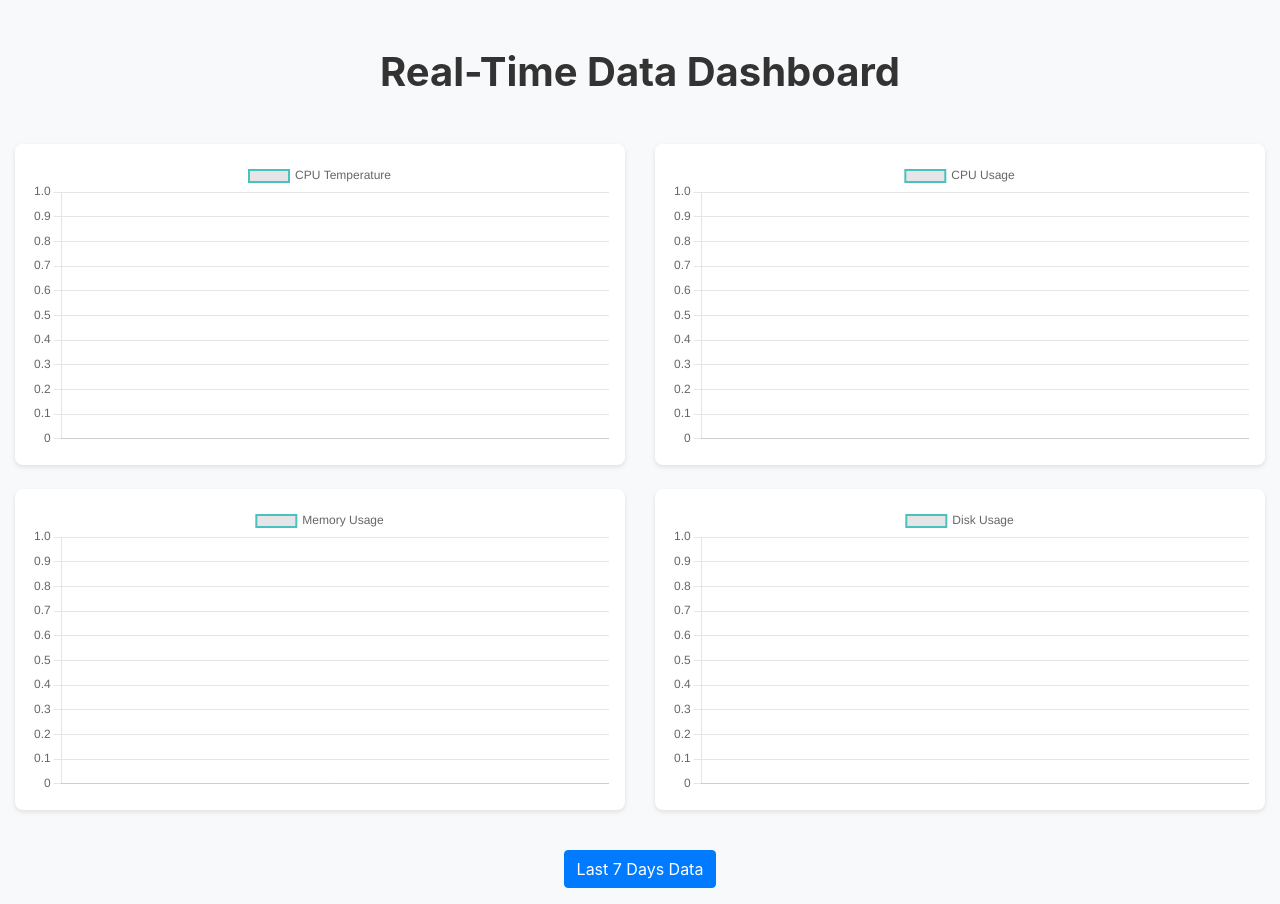
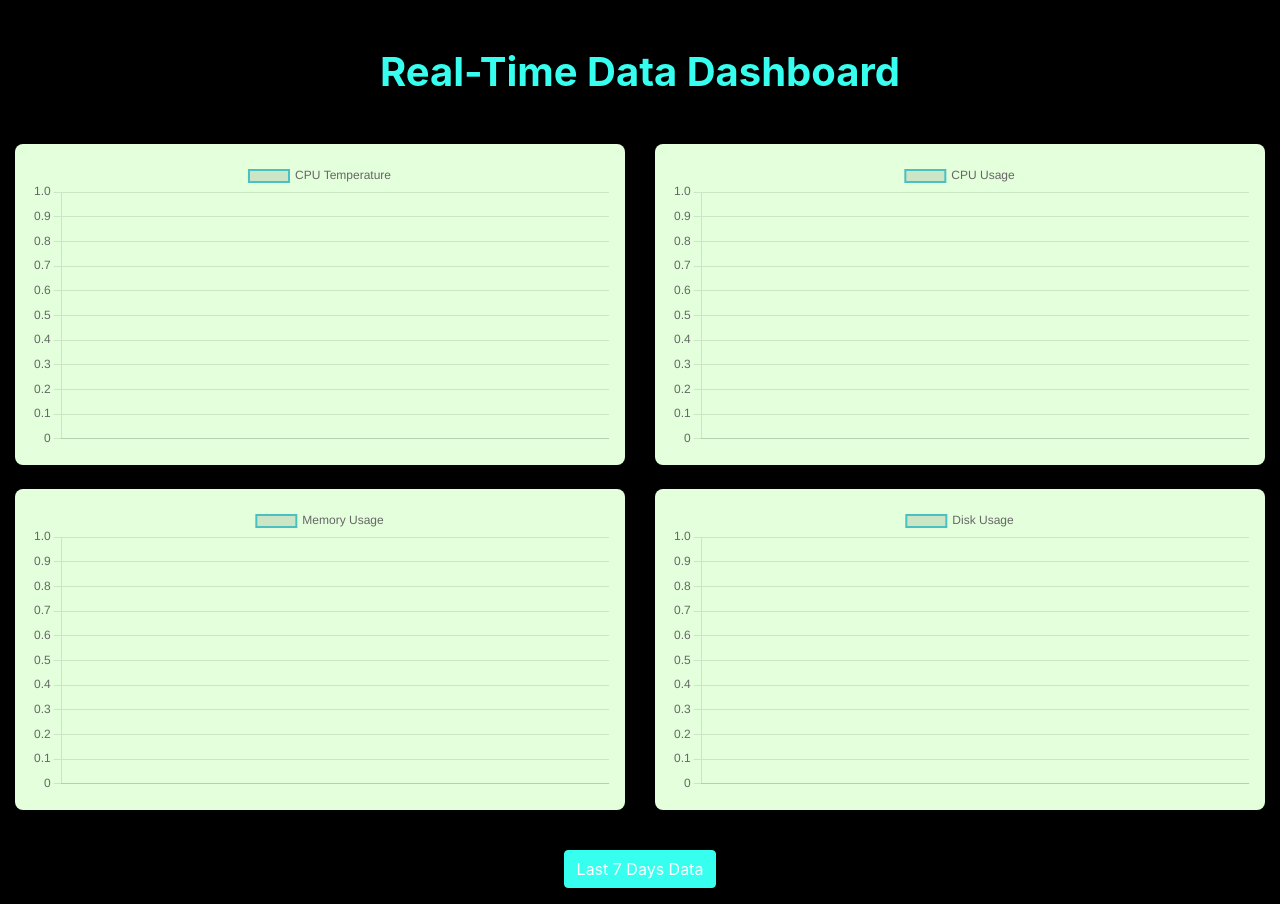
Before and after one commit to varun82786/rasberrypi_monitor, a Flask app: page / in a window 1280 px wide. Run offline with Flask 3, Linux system fonts and the light colour scheme; data that the repository does not hold is empty; some libraries are stand-ins or nearby versions.

Commit message:
chnges in css

```diff
--- a/static/css/styles.css
+++ b/static/css/styles.css
@@ -1,17 +1,17 @@
 /* Custom styling for the Real-Time Data Dashboard */
 
 body {
-    background-color: #f8f9fa;
+    background-color: #000000;
 }
 
 h1 {
     font-size: 2.5rem;
     font-weight: bold;
-    color: #333;
+    color: #36ffef;
 }
 
 .card {
-    background-color: #fff;
+    background-color: #e4ffdb;
     border: none;
     border-radius: 8px;
     box-shadow: 0 2px 5px rgba(0, 0, 0, 0.1);
@@ -28,11 +28,11 @@ canvas {
 }
 
 .btn-primary {
-    background-color: #007bff;
-    border-color: #007bff;
+    background-color: #36ffef;
+    border-color: #36ffef;
 }
 
 .btn-primary:hover {
-    background-color: #0056b3;
-    border-color: #004085;
+    background-color: #35cec1;
+    border-color: #35cec1;
 }
```
